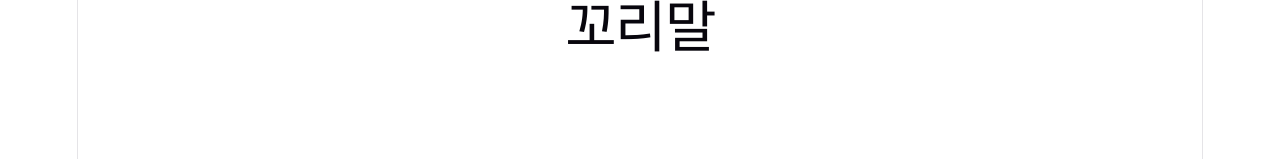
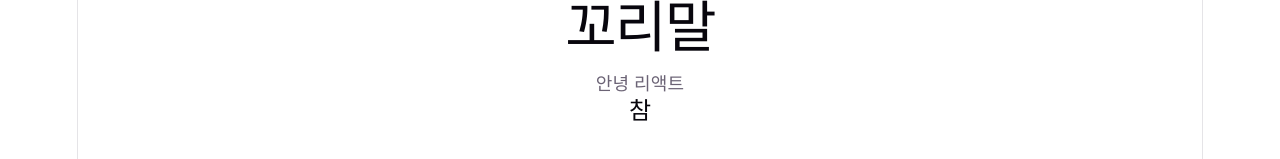
Before and after one commit to lws2042-ai/sample1, a React (Vite) app: page / in a window 1280 px wide. Shown: the part 273-432 px from the top of the page. Built offline with nearby package versions, Linux system fonts and the light colour scheme.

Commit message:
2026.11.02 14:23

```diff
--- a/src/Footer.jsx
+++ b/src/Footer.jsx
@@ -1,9 +1,15 @@
 function Footer() {
   const strA = "안녕";
   const strB = "리액트";
+  const boolA = true;
+  const boolB = false;
   return (
     <footer>
       <h1>꼬리말</h1>
+      <p>
+        {strA} {strB}
+      </p>
+      <h2>{boolA || boolB ? "참" : "거짓"}</h2>
     </footer>
   );
 }
```
